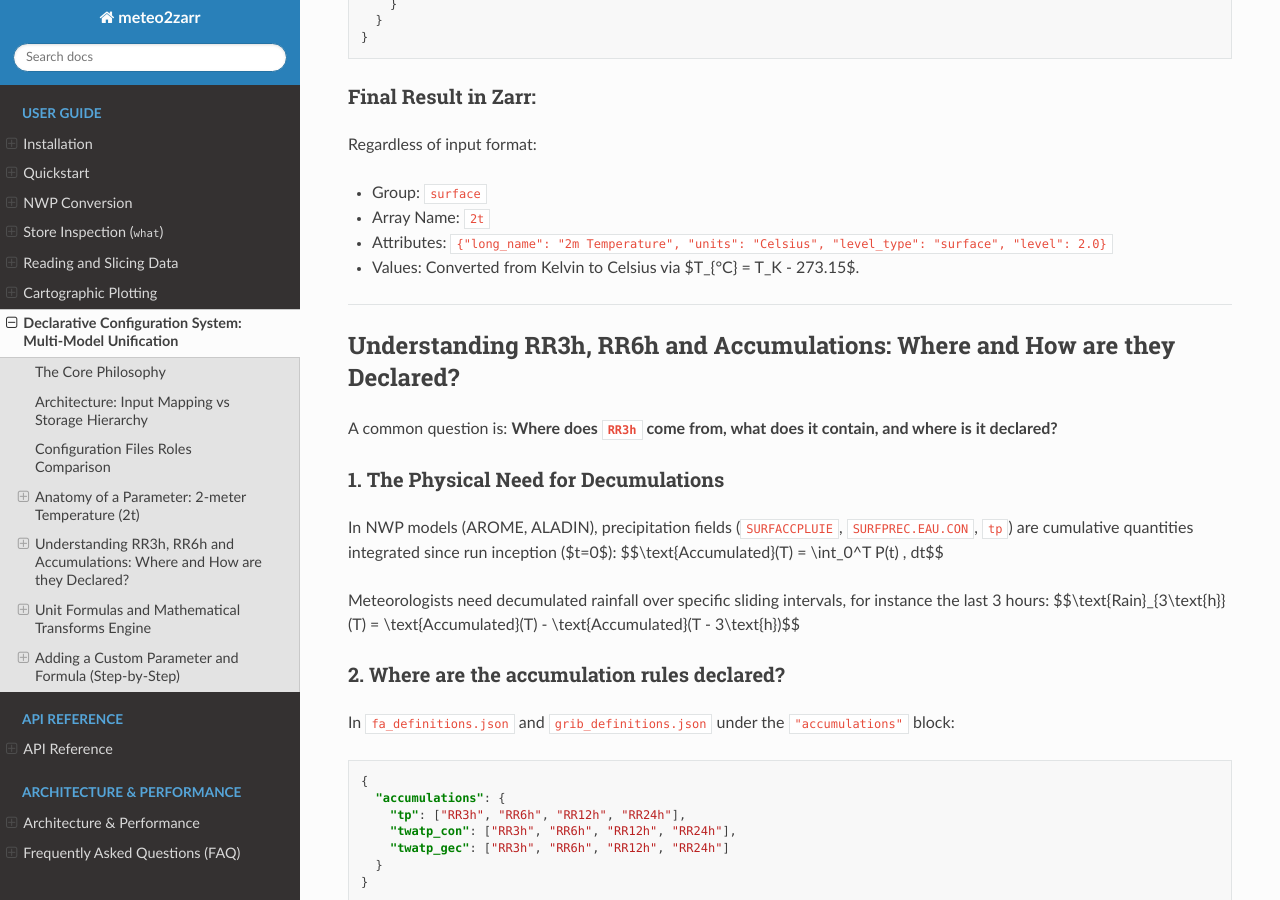
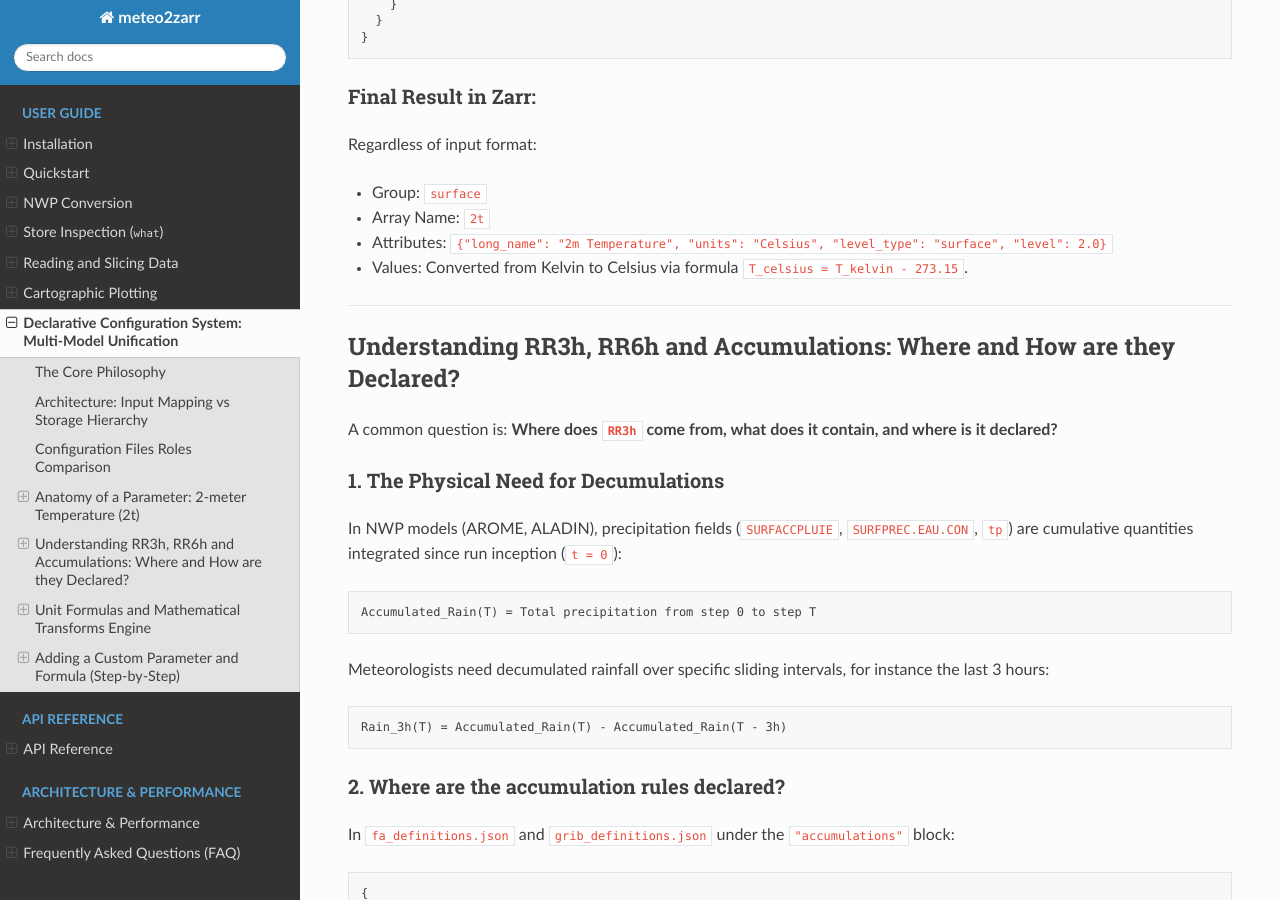
Before and after one commit to walidchikhi/meteo2zarr, a Sphinx documentation site: the page built from docs/source/configuration.md, in a window 1280 px wide and 900 px high, scrolled down 2526 px. Built offline with Sphinx 7.4.7 and the Read the Docs theme 3.1.0, drawn with Linux system fonts in a browser that asks for light colours; some of the changed text lies outside the part shown.

Commit message:
docs: replace raw LaTeX math delimiters with clean text code blocks for flawless HTML rendering

````diff
--- a/docs/source/configuration.md
+++ b/docs/source/configuration.md
@@ -125,7 +125,7 @@ Regardless of input format:
 - Group: `surface`
 - Array Name: `2t`
 - Attributes: `{"long_name": "2m Temperature", "units": "Celsius", "level_type": "surface", "level": 2.0}`
-- Values: Converted from Kelvin to Celsius via $T_{°C} = T_K - 273.15$.
+- Values: Converted from Kelvin to Celsius via formula `T_celsius = T_kelvin - 273.15`.
 
 ---
 
@@ -134,11 +134,17 @@ Regardless of input format:
 A common question is: **Where does `RR3h` come from, what does it contain, and where is it declared?**
 
 ### 1. The Physical Need for Decumulations
-In NWP models (AROME, ALADIN), precipitation fields (`SURFACCPLUIE`, `SURFPREC.EAU.CON`, `tp`) are cumulative quantities integrated since run inception ($t=0$):
-$$\text{Accumulated}(T) = \int_0^T P(t) \, dt$$
+In NWP models (AROME, ALADIN), precipitation fields (`SURFACCPLUIE`, `SURFPREC.EAU.CON`, `tp`) are cumulative quantities integrated since run inception (`t = 0`):
+
+```text
+Accumulated_Rain(T) = Total precipitation from step 0 to step T
+```
 
 Meteorologists need decumulated rainfall over specific sliding intervals, for instance the last 3 hours:
-$$\text{Rain}_{3\text{h}}(T) = \text{Accumulated}(T) - \text{Accumulated}(T - 3\text{h})$$
+
+```text
+Rain_3h(T) = Accumulated_Rain(T) - Accumulated_Rain(T - 3h)
+```
 
 ### 2. Where are the accumulation rules declared?
 In `fa_definitions.json` and `grib_definitions.json` under the `"accumulations"` block:
@@ -186,11 +192,11 @@ The formulas are defined in `src/meteo2zarr/processing/derived.py` within `apply
 
 | Formula Key | Operation | Usage |
 | :--- | :--- | :--- |
-| `k2c` | $X - 273.15$ | Kelvin to Celsius |
-| `pa2hpa` | $X / 100.0$ | Pascals to Hectopascals |
-| `div98` | $X / 9.80665$ | Geopotential to Geopotential Height ($gpm$) |
-| `percent` | $X \times 100.0$ | Fraction $[0, 1]$ to Percentage $[0, 100\%]$ |
-| `none` / `None` | $X$ | Direct physical values |
+| `k2c` | `X - 273.15` | Kelvin to Celsius |
+| `pa2hpa` | `X / 100.0` | Pascals to Hectopascals |
+| `div98` | `X / 9.80665` | Geopotential to Geopotential Height (gpm) |
+| `percent` | `X * 100.0` | Fraction [0, 1] to Percentage [0, 100%] |
+| `none` / `None` | `X` | Direct physical values |
 
 ---
 
````
